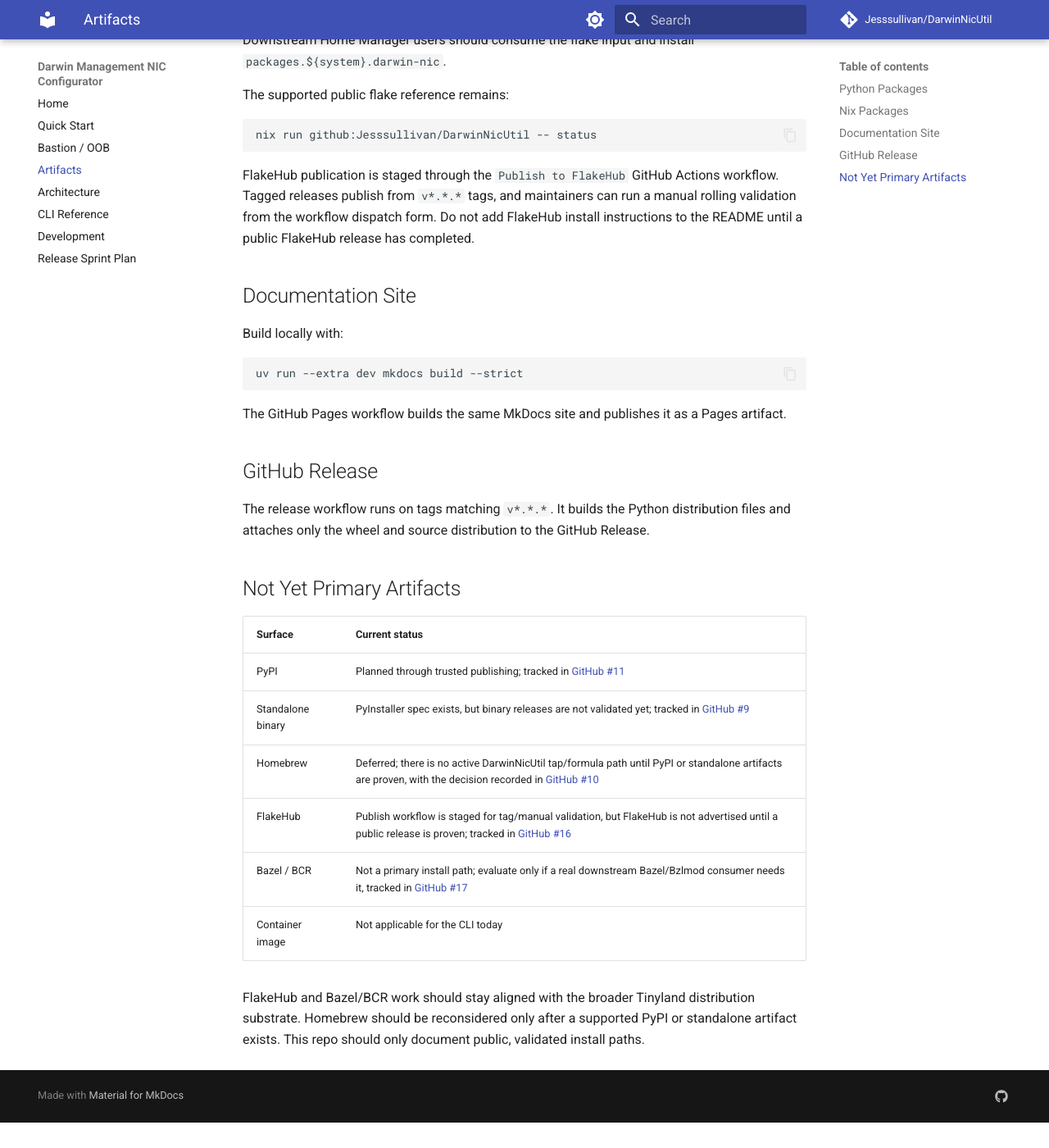
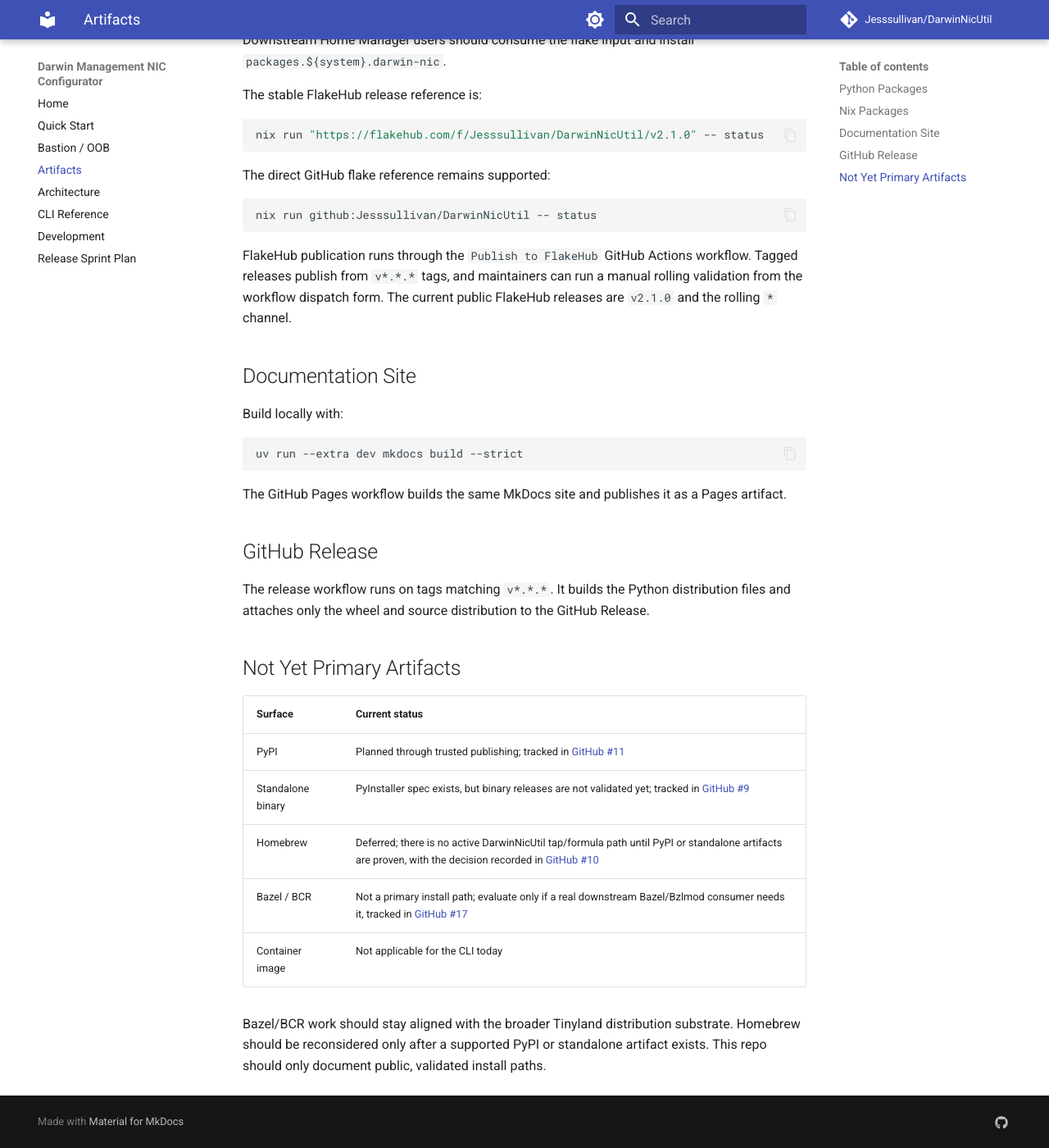
Before and after one commit to Jesssullivan/DarwinNicUtil, an MkDocs documentation site: the page built from docs/artifacts.md, in a window 1280 px wide and 1400 px high, scrolled down 944 px. Shown: the whole window at 82% size. Built offline with MkDocs 1.6.1 and Material for MkDocs 9.7.7, drawn with Linux system fonts in a browser that asks for light colours; comment, search, counter and statistics services are not loaded; before the commit the page ends 2313 px from its top, so only the background shows below that; some of the changed text lies outside the part shown.

Commit message:
docs: advertise proven FlakeHub release
Documented the public FlakeHub v2.1.0 release and updated artifact policy after publish verification.

````diff
--- a/docs/artifacts.md
+++ b/docs/artifacts.md
@@ -1,7 +1,7 @@
 # Artifacts
 
-This project currently treats wheel/source distributions, Nix packages, and the
-MkDocs site as release artifacts.
+This project currently treats wheel/source distributions, Nix packages,
+FlakeHub releases, and the MkDocs site as release artifacts.
 
 ## Python Packages
 
@@ -45,16 +45,22 @@
 Downstream Home Manager users should consume the flake input and install
 `packages.${system}.darwin-nic`.
 
-The supported public flake reference remains:
+The stable FlakeHub release reference is:
+
+```bash
+nix run "https://flakehub.com/f/Jesssullivan/DarwinNicUtil/v2.1.0" -- status
+```
+
+The direct GitHub flake reference remains supported:
 
 ```bash
 nix run github:Jesssullivan/DarwinNicUtil -- status
 ```
 
-FlakeHub publication is staged through the `Publish to FlakeHub` GitHub Actions
+FlakeHub publication runs through the `Publish to FlakeHub` GitHub Actions
 workflow. Tagged releases publish from `v*.*.*` tags, and maintainers can run a
-manual rolling validation from the workflow dispatch form. Do not add FlakeHub
-install instructions to the README until a public FlakeHub release has completed.
+manual rolling validation from the workflow dispatch form. The current public
+FlakeHub releases are `v2.1.0` and the rolling `*` channel.
 
 ## Documentation Site
 
@@ -80,11 +86,10 @@
 | PyPI | Planned through trusted publishing; tracked in [GitHub #11](https://github.com/Jesssullivan/DarwinNicUtil/issues/11) |
 | Standalone binary | PyInstaller spec exists, but binary releases are not validated yet; tracked in [GitHub #9](https://github.com/Jesssullivan/DarwinNicUtil/issues/9) |
 | Homebrew | Deferred; there is no active DarwinNicUtil tap/formula path until PyPI or standalone artifacts are proven, with the decision recorded in [GitHub #10](https://github.com/Jesssullivan/DarwinNicUtil/issues/10) |
-| FlakeHub | Publish workflow is staged for tag/manual validation, but FlakeHub is not advertised until a public release is proven; tracked in [GitHub #16](https://github.com/Jesssullivan/DarwinNicUtil/issues/16) |
 | Bazel / BCR | Not a primary install path; evaluate only if a real downstream Bazel/Bzlmod consumer needs it, tracked in [GitHub #17](https://github.com/Jesssullivan/DarwinNicUtil/issues/17) |
 | Container image | Not applicable for the CLI today |
 
-FlakeHub and Bazel/BCR work should stay aligned with the broader Tinyland
-distribution substrate. Homebrew should be reconsidered only after a supported
-PyPI or standalone artifact exists. This repo should only document public,
-validated install paths.
+Bazel/BCR work should stay aligned with the broader Tinyland distribution
+substrate. Homebrew should be reconsidered only after a supported PyPI or
+standalone artifact exists. This repo should only document public, validated
+install paths.
--- a/docs/llms.txt
+++ b/docs/llms.txt
@@ -9,7 +9,8 @@
 - `docs/quickstart.md`: current Nix, source, and uv tool startup flows.
 - `docs/cli.md`: command and option reference.
 - `docs/bastion.md`: generic bastion/OOB operator flow and boundaries.
-- `docs/artifacts.md`: current release artifact policy.
+- `docs/artifacts.md`: current release artifact policy, including GitHub
+  Releases and FlakeHub.
 - `docs/architecture.md`: module structure and safety architecture.
 - `docs/superpowers/release-sprint-plan.md`: release-readiness sprint plan.
 
--- a/docs/quickstart.md
+++ b/docs/quickstart.md
@@ -7,8 +7,10 @@
 === "Nix"
 
     ```bash
-    nix run github:Jesssullivan/DarwinNicUtil -- setup
+    # Stable release
+    nix run "https://flakehub.com/f/Jesssullivan/DarwinNicUtil/v2.1.0" -- setup
 
+    # Direct GitHub flake reference
     nix run github:Jesssullivan/DarwinNicUtil -- configure \
       --device-ip 192.168.88.1 \
       --laptop-ip 192.168.88.100 \
````
Also changed, not shown: README.md (+14 -7 lines), docs/index.md (+6 -2 lines), 1 other file.
